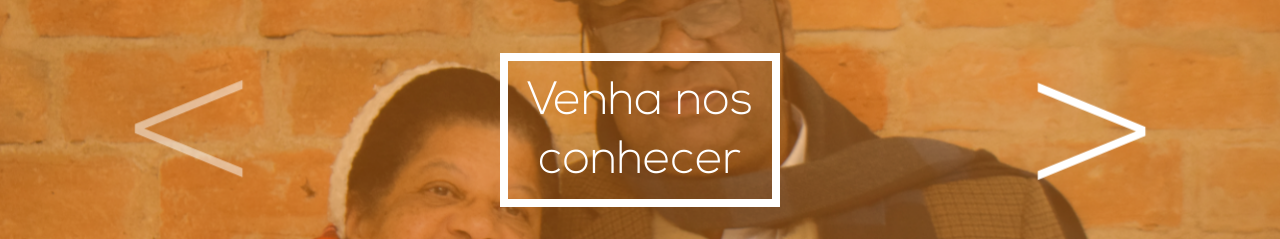
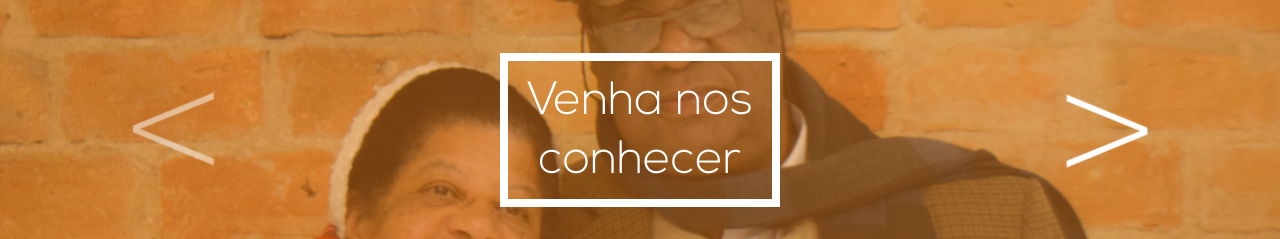
Before and after one commit to VitorLuizC/encantos-webpage, a Vue app: page / in a window 1280 px wide. Shown: the part 248-487 px from the top of the page. Built offline with nearby package versions, Linux system fonts and the light colour scheme; the HTML template or start-up script is replaced by a standard one.

Commit message:
Fix arrow size & home

```diff
--- a/src/components/LayoutBanner.vue
+++ b/src/components/LayoutBanner.vue
@@ -52,7 +52,7 @@
       background-color: transparent !important
       background-image: none        !important
       typography: 'Nexa-Light'      !important
-      font-size: 115pt              !important
+      font-size: 115px              !important
       color: $colorTypographyLight  !important
 
     > .VueCarousel-navigation-prev
--- a/src/screens/Home.vue
+++ b/src/screens/Home.vue
@@ -18,7 +18,7 @@
     <home-description
       color="contrast-3"
       title="Valores"
-      description="-Pertencimento<br />-Expressividade<br />-Fraternidade"
+      description="- Pertencimento<br />- Expressividade<br />- Fraternidade"
     />
   </section>
 </template>
```
